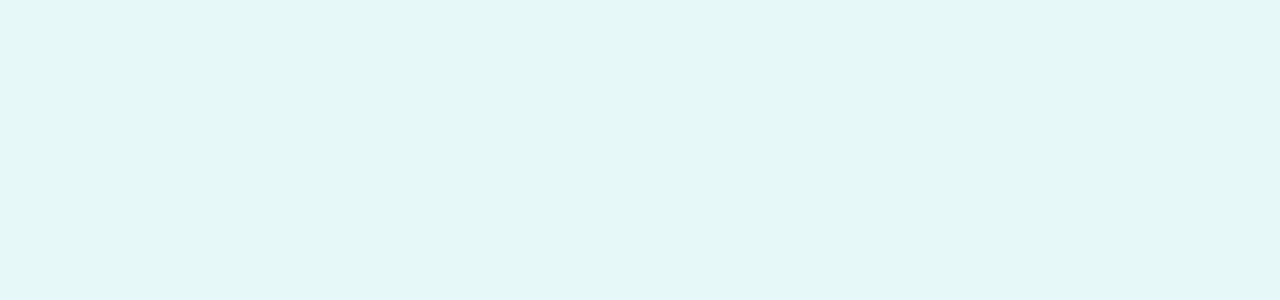
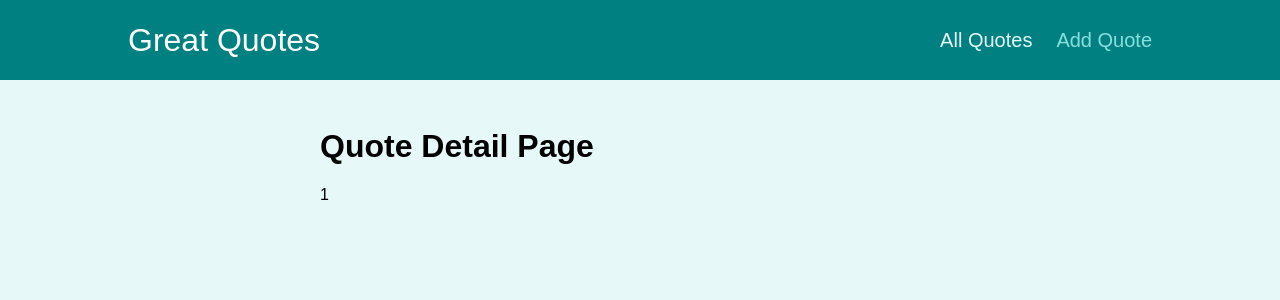
Before and after one commit to WilliamOnnyxiforus/react-routing-practice, a React (Create React App) app: page /quotes/1 in a window 1280 px wide. Shown: the top 300 px of the page. Built offline with nearby package versions, Linux system fonts and the light colour scheme.

Commit message:
Adjust route

```diff
--- a/src/App.js
+++ b/src/App.js
@@ -1,8 +1,28 @@
+import { Route, Switch, Redirect } from "react-router-dom";
+
+import AllQuotes from "./pages/AllQuotes";
+import QuoteDetail from "./pages/QuoteDetail";
+import NewQuote from "./pages/NewQuote";
+import Layout from "./components/layout/Layout";
+
 function App() {
   return (
-    <div>
-
-    </div>
+    <Layout>
+      <Switch>
+        <Route path="/" exact>
+          <Redirect to="/quotes" />
+        </Route>
+        <Route path="/quotes" exact>
+          <AllQuotes />
+        </Route>
+        <Route path="/quotes/:quoteId">
+          <QuoteDetail />
+        </Route>
+        <Route path="/new-quote">
+          <NewQuote />
+        </Route>
+      </Switch>
+    </Layout>
   );
 }
 
--- /dev/null
+++ b/src/components/layout/Layout.js
@@ -0,0 +1,14 @@
+import { Fragment } from "react";
+import classes from "./Layout.module.css";
+import MainNavigation from "./MainNavigation";
+
+const Layout = (props) => {
+  return (
+    <Fragment>
+      <MainNavigation />
+      <main className={classes.main}>{props.children}</main>
+    </Fragment>
+  );
+};
+
+export default Layout;
--- /dev/null
+++ b/src/components/layout/MainNavigation.js
@@ -0,0 +1,23 @@
+import { NavLink } from "react-router-dom";
+
+import classes from "./MainNavigation.module.css";
+
+const MainNavigation = () => {
+  return (
+    <header className={classes.header}>
+      <div className={classes.logo}>Great Quotes</div>
+      <nav className={classes.nav}>
+        <ul>
+          <li>
+              <NavLink to='/quotes' activeClassName={classes.active}>All Quotes</NavLink>
+          </li>
+          <li>
+              <NavLink to='/new-quote' activeClassName={classes.active}>Add Quote</NavLink>
+          </li>
+        </ul>
+      </nav>
+    </header>
+  );
+};
+
+export default MainNavigation;
--- a/src/index.js
+++ b/src/index.js
@@ -1,6 +1,12 @@
-import ReactDOM from 'react-dom';
+import ReactDOM from "react-dom";
+import { BrowserRouter } from "react-router-dom";
 
-import './index.css';
-import App from './App';
+import "./index.css";
+import App from "./App";
 
-ReactDOM.render(<App />, document.getElementById('root'));
+ReactDOM.render(
+  <BrowserRouter>
+    <App />
+  </BrowserRouter>,
+  document.getElementById("root")
+);
--- /dev/null
+++ b/src/pages/AllQuotes.js
@@ -0,0 +1,5 @@
+const AllQuotes = () => {
+  return <h1>All Quotes Page</h1>;
+};
+
+export default AllQuotes;
--- /dev/null
+++ b/src/pages/NewQuote.js
@@ -0,0 +1,5 @@
+const NewQuote = () => {
+    return <h1>New Quote Page</h1>;
+};
+
+export default NewQuote;
--- /dev/null
+++ b/src/pages/QuoteDetail.js
@@ -0,0 +1,19 @@
+import { Fragment } from "react";
+import { Route, useParams } from "react-router-dom";
+
+import Comments from '../components/comments/Comments';
+
+const QuoteDetail = () => {
+  const params = useParams();
+  return (
+    <Fragment>
+      <h1>Quote Detail Page</h1>
+      <p>{params.quoteId}</p>
+      <Route path={`/quotes/${params.quoteId}/comments`} exact>
+          <Comments />
+      </Route>
+    </Fragment>
+  );
+};
+
+export default QuoteDetail;
```
Also changed, not shown: 1 other file (tests, documents, lock files or other folders).
